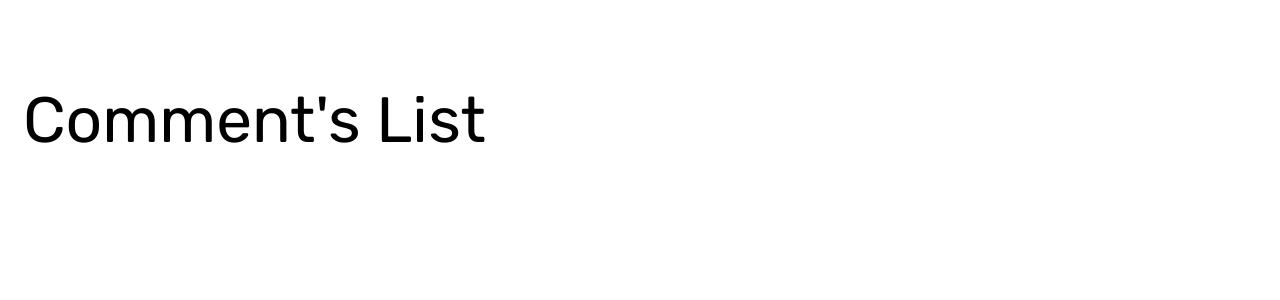
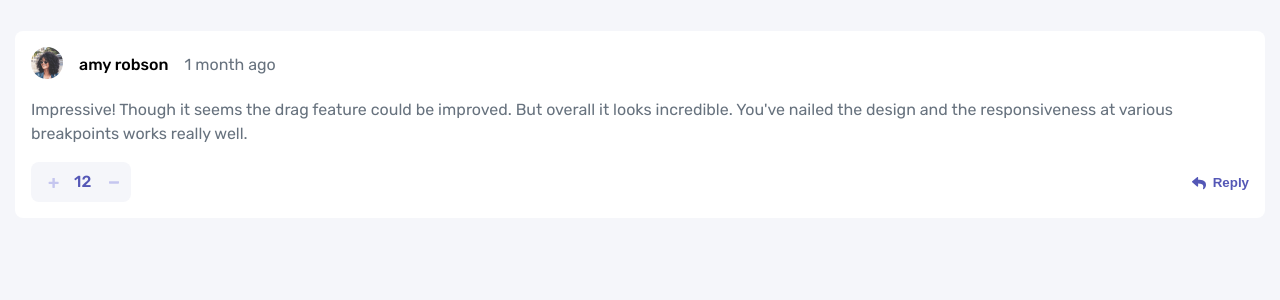
Before and after one commit to wiseman88/interactive-comments-section, a Vue app: page / in a window 1280 px wide. Shown: the top 300 px of the page. Built offline with nearby package versions, Linux system fonts and the light colour scheme.

Commit message:
style: style comment component

```diff
--- a/src/App.vue
+++ b/src/App.vue
@@ -9,6 +9,8 @@ import CommentList from './components/comment/CommentList.vue';
 </script>
 
 <style lang="scss">
+@import '/src/assets/styles/reset.css';
+
 .title {
   font-size: 4rem;
   font-weight: 400;
--- a/src/assets/styles/app.scss
+++ b/src/assets/styles/app.scss
@@ -1,5 +1,17 @@
 @import 'fonts.scss';
 @import 'colors.scss';
+
+body {
+    background-color: $color-very-light;
+}
+
+button {
+    padding: 0;
+    margin: 0;
+    border: none;
+    background-color: transparent;
+    cursor: pointer;
+}
 
 .font-body {
     font-family: 'Rubik', serif;
@@ -9,9 +21,3 @@
 .mr-1 {
     margin-right: 1rem;
 }
-
-// Typography
-
-.lowercase {
-    text-transform: lowercase;
-}
--- a/src/assets/styles/fonts.scss
+++ b/src/assets/styles/fonts.scss
@@ -2,19 +2,19 @@
   font-family: 'Rubik';
   font-weight: 700;
   font-style: normal;
-  src: local('Rubik'), url(/public/assets/fonts/Rubik-Bold.ttf) format('truetype');
+  src: local('Rubik'), url(/assets/fonts/Rubik-Bold.ttf) format('truetype');
 }
 
 @font-face {
   font-family: 'Rubik';
   font-weight: 500;
   font-style: normal;
-  src: local('Rubik'), url(/public/assets/fonts/Rubik-Medium.ttf) format('truetype');
+  src: local('Rubik'), url(/assets/fonts/Rubik-Medium.ttf) format('truetype');
 }
 
 @font-face {
   font-family: 'Rubik';
   font-weight: 400;
   font-style: normal;
-  src: local('Rubik'), url(/public/assets/fonts/Rubik-Regular.ttf) format('truetype');
+  src: local('Rubik'), url(/assets/fonts/Rubik-Regular.ttf) format('truetype');
 }
--- a/src/components/comment/Comment.vue
+++ b/src/components/comment/Comment.vue
@@ -1,13 +1,13 @@
 <template>
     <div class="comment-content">
         <div class="comment-header">
-            <figure class="mr-1">
-                <img class="avatar" src="/public/assets/images/avatars/image-amyrobson.png" alt="">
+            <figure class="avatar">
+                <img src="/assets/images/avatars/image-amyrobson.png" alt="amy robson">
             </figure>
-            <span class="mr-1 lowercase">
+            <span class="name">
                 Amy robson
             </span>
-            <span class="lowercase text-primary-moderate">
+            <span class="date">
                 1 month ago
             </span>
         </div>
@@ -15,6 +15,39 @@
             Impressive! Though it seems the drag feature could be improved. But overall it looks incredible. You've
             nailed the design and the responsiveness at various breakpoints works really well.
         </p>
+        <div class="comment-footer">
+            <div class="vote">
+                <button>
+                    <svg width="11" height="11" xmlns="http://www.w3.org/2000/svg">
+                        <path
+                            d="M6.33 10.896c.137 0 .255-.05.354-.149.1-.1.149-.217.149-.354V7.004h3.315c.136 0 .254-.05.354-.149.099-.1.148-.217.148-.354V5.272a.483.483 0 0 0-.148-.354.483.483 0 0 0-.354-.149H6.833V1.4a.483.483 0 0 0-.149-.354.483.483 0 0 0-.354-.149H4.915a.483.483 0 0 0-.354.149c-.1.1-.149.217-.149.354v3.37H1.08a.483.483 0 0 0-.354.15c-.1.099-.149.217-.149.353v1.23c0 .136.05.254.149.353.1.1.217.149.354.149h3.333v3.39c0 .136.05.254.15.353.098.1.216.149.353.149H6.33Z"
+                            fill="#C5C6EF" />
+                    </svg>
+                </button>
+                <span class="vote-total">
+                    12
+                </span>
+                <button>
+                    <svg width="11" height="3" xmlns="http://www.w3.org/2000/svg">
+                        <path
+                            d="M9.256 2.66c.204 0 .38-.056.53-.167.148-.11.222-.243.222-.396V.722c0-.152-.074-.284-.223-.395a.859.859 0 0 0-.53-.167H.76a.859.859 0 0 0-.53.167C.083.437.009.57.009.722v1.375c0 .153.074.285.223.396a.859.859 0 0 0 .53.167h8.495Z"
+                            fill="#C5C6EF" />
+                    </svg>
+                </button>
+            </div>
+            <button class="reply-button">
+                <span class="icon">
+                    <svg width="14" height="13" xmlns="http://www.w3.org/2000/svg">
+                        <path
+                            d="M.227 4.316 5.04.16a.657.657 0 0 1 1.085.497v2.189c4.392.05 7.875.93 7.875 5.093 0 1.68-1.082 3.344-2.279 4.214-.373.272-.905-.07-.767-.51 1.24-3.964-.588-5.017-4.829-5.078v2.404c0 .566-.664.86-1.085.496L.227 5.31a.657.657 0 0 1 0-.993Z"
+                            fill="#5357B6" />
+                    </svg>
+                </span>
+                <span class="text">
+                    Reply
+                </span>
+            </button>
+        </div>
     </div>
 </template>
 
@@ -23,5 +56,90 @@
 </script>
 
 <style lang="scss" scoped>
+.comment-content {
+    background-color: $color-white;
+    border-radius: 0.5rem;
+    padding: 1rem;
+    margin-bottom: 1rem;
+}
 
+.comment-header {
+    display: flex;
+    align-items: center;
+    text-transform: lowercase;
+    margin-bottom: 1rem;
+
+    .avatar {
+        margin-right: 1rem;
+
+        img {
+            width: 32px;
+            height: 32px;
+        }
+    }
+
+    .name {
+        margin-right: 1rem;
+        font-weight: 500;
+    }
+
+    .date {
+        text-transform: lowercase;
+        color: $primary-moderate;
+    }
+}
+
+.comment-body {
+    color: $primary-moderate;
+    line-height: 1.5rem;
+    margin-bottom: 1rem;
+}
+
+.comment-footer {
+    display: flex;
+    justify-content: space-between;
+
+    .vote {
+        display: inline-flex;
+        align-items: center;
+        background-color: $color-very-light;
+        padding: 12px 11px 12px 17px;
+        border-radius: 0.5rem;
+
+        .vote-total {
+            margin: 0 18px 0 15px;
+            color: $primary;
+            font-weight: 500;
+        }
+
+        button {
+            display: flex;
+            justify-content: center;
+
+            &:hover {
+                svg {
+                    path {
+                        fill: $primary;
+                    }
+                }
+            }
+        }
+    }
+
+    .reply-button {
+        display: flex;
+        align-items: center;
+        justify-content: center;
+
+        .icon {
+            margin-top: 5px;
+            margin-right: 7px;
+        }
+
+        .text {
+            color: $primary;
+            font-weight: 700;
+        }
+    }
+}
 </style>
--- a/src/components/comment/CommentList.vue
+++ b/src/components/comment/CommentList.vue
@@ -1,11 +1,9 @@
 <template>
-    <div>
-        <h1 class="text-primary title">Comment's List</h1>
-    </div>
+    <Comment />
 </template>
 
 <script setup>
-
+import Comment from './Comment.vue';
 </script>
 
 <style lang="scss" scoped>
```
